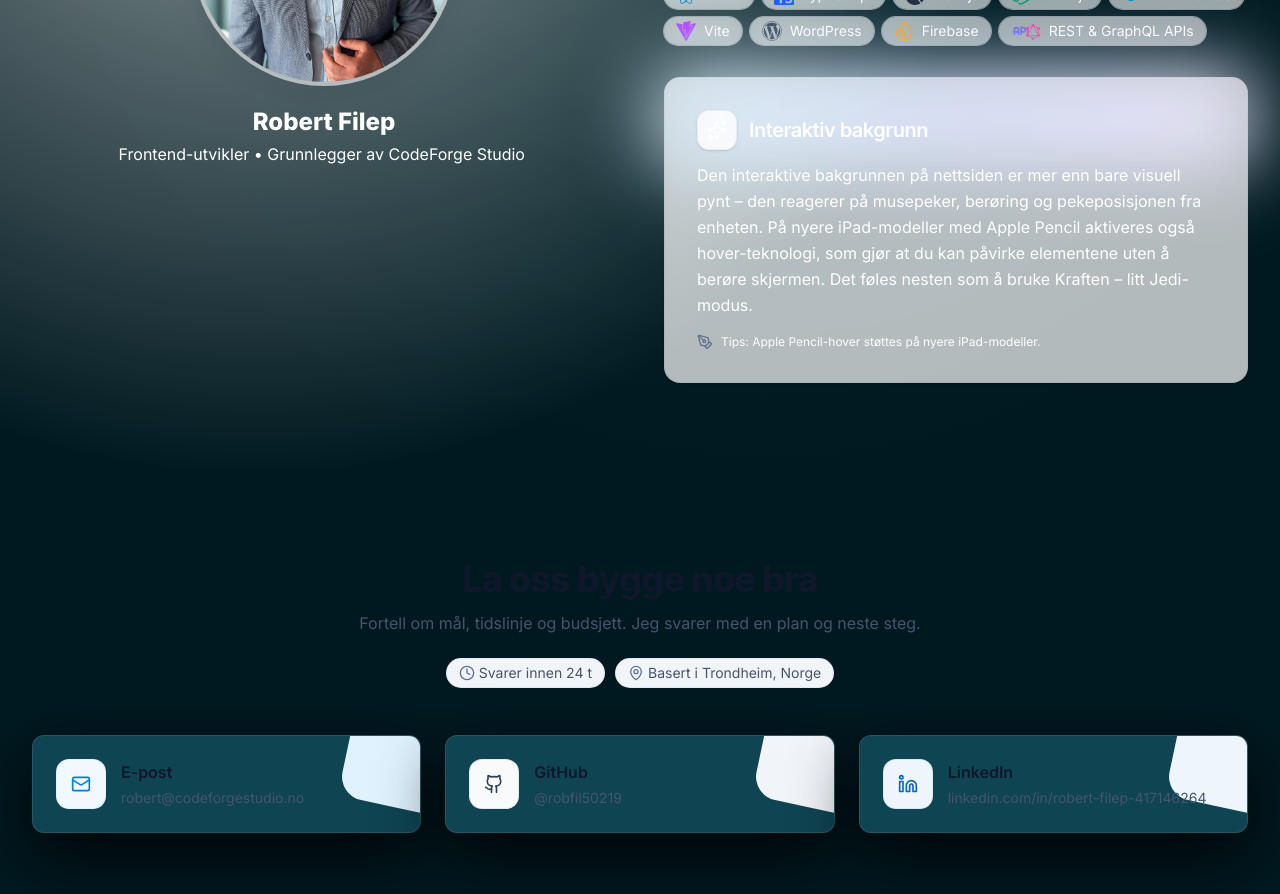
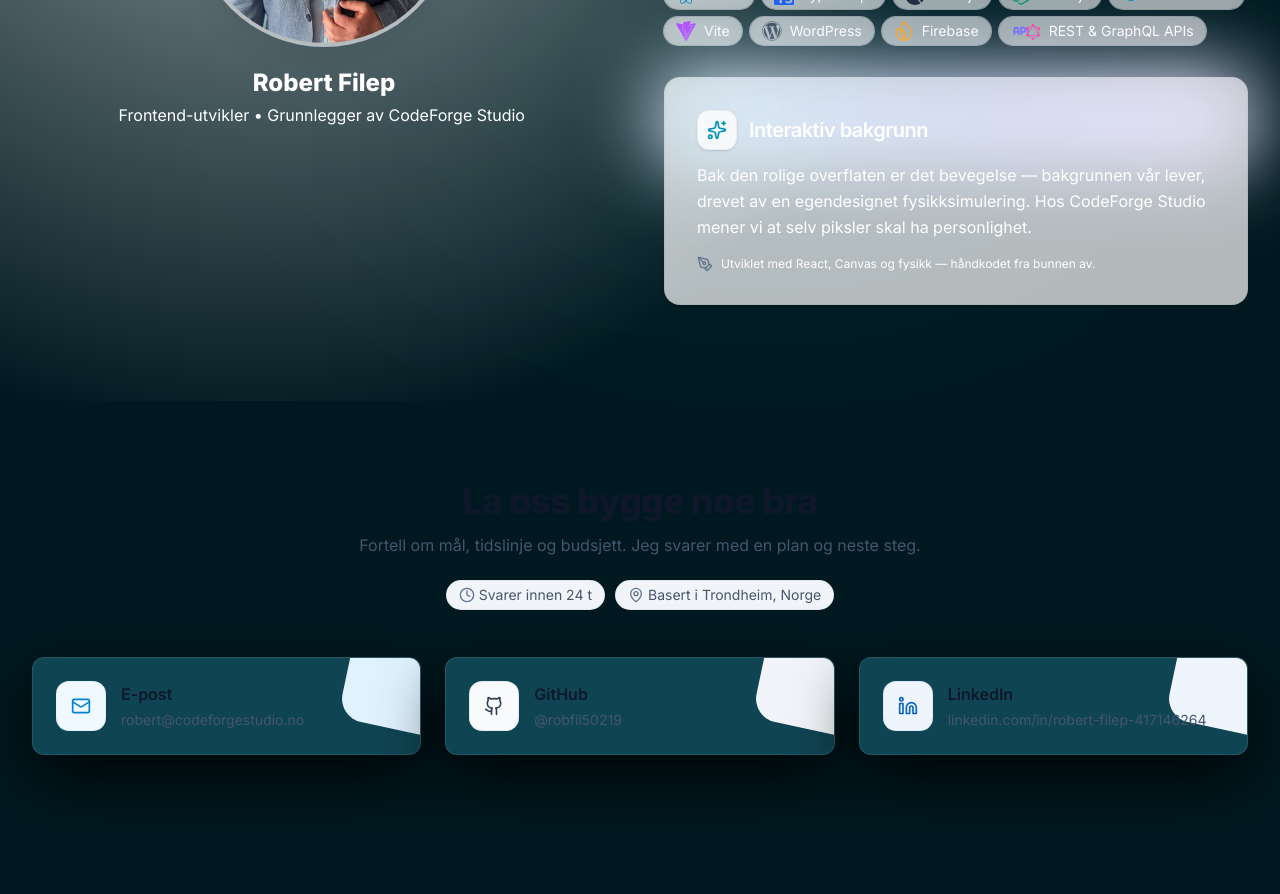
Before and after one commit to robfil50219/codeforge-site, a React (Vite) app: page / in a window 1280 px wide. Shown: the part 3260-4154 px from the top of the page. Built offline with nearby package versions, Linux system fonts and the light colour scheme; no server answers.

Commit message:
ballpit info changed

```diff
--- a/src/components/BallpitInfo.tsx
+++ b/src/components/BallpitInfo.tsx
@@ -5,7 +5,7 @@ export default function BallpitInfo({ className = "" }) {
     <section
       className={`relative rounded-2xl border border-black/5 bg-white/70 p-6 shadow-sm backdrop-blur md:p-8 dark:bg-white/5 dark:border-white/10 ${className}`}
     >
-      {/* glow */}
+      {/* glød */}
       <div
         aria-hidden
         className="pointer-events-none absolute -inset-x-2 -top-2 -z-10 h-24 rounded-3xl bg-linear-to-r from-sky-100 via-indigo-100 to-violet-100 blur-2xl dark:from-sky-900/30 dark:via-indigo-900/30 dark:to-violet-900/30"
@@ -13,7 +13,7 @@ export default function BallpitInfo({ className = "" }) {
 
       <header className="mb-3 flex items-center gap-3">
         <div className="inline-flex h-10 w-10 items-center justify-center rounded-xl border border-black/5 bg-white/80 shadow-sm dark:bg-white/10 dark:border-white/10">
-          <Sparkles className="h-5 w-5" />
+          <Sparkles className="h-5 w-5 text-cyan-600 dark:text-cyan-300" />
         </div>
         <h2 className="text-lg font-semibold tracking-tight md:text-xl">
           Interaktiv bakgrunn
@@ -21,16 +21,14 @@ export default function BallpitInfo({ className = "" }) {
       </header>
 
       <p className="text-sm leading-relaxed text-slate-700 md:text-base dark:text-slate-200">
-        Den interaktive bakgrunnen på nettsiden er mer enn bare visuell pynt –
-        den reagerer på musepeker, berøring og pekeposisjonen fra enheten.
-        På nyere iPad-modeller med Apple Pencil aktiveres også hover-teknologi,
-        som gjør at du kan påvirke elementene uten å berøre skjermen.
-        Det føles nesten som å bruke Kraften – litt Jedi-modus.
+        Bak den rolige overflaten er det bevegelse — bakgrunnen vår lever, drevet
+        av en egendesignet fysikksimulering. Hos CodeForge Studio mener vi at selv
+        piksler skal ha personlighet.
       </p>
 
       <div className="mt-4 flex items-center gap-2 text-xs text-slate-500 dark:text-slate-400">
         <PenTool className="h-4 w-4" />
-        <span>Tips: Apple Pencil-hover støttes på nyere iPad-modeller.</span>
+        <span>Utviklet med React, Canvas og fysikk — håndkodet fra bunnen av.</span>
       </div>
     </section>
   );
```
